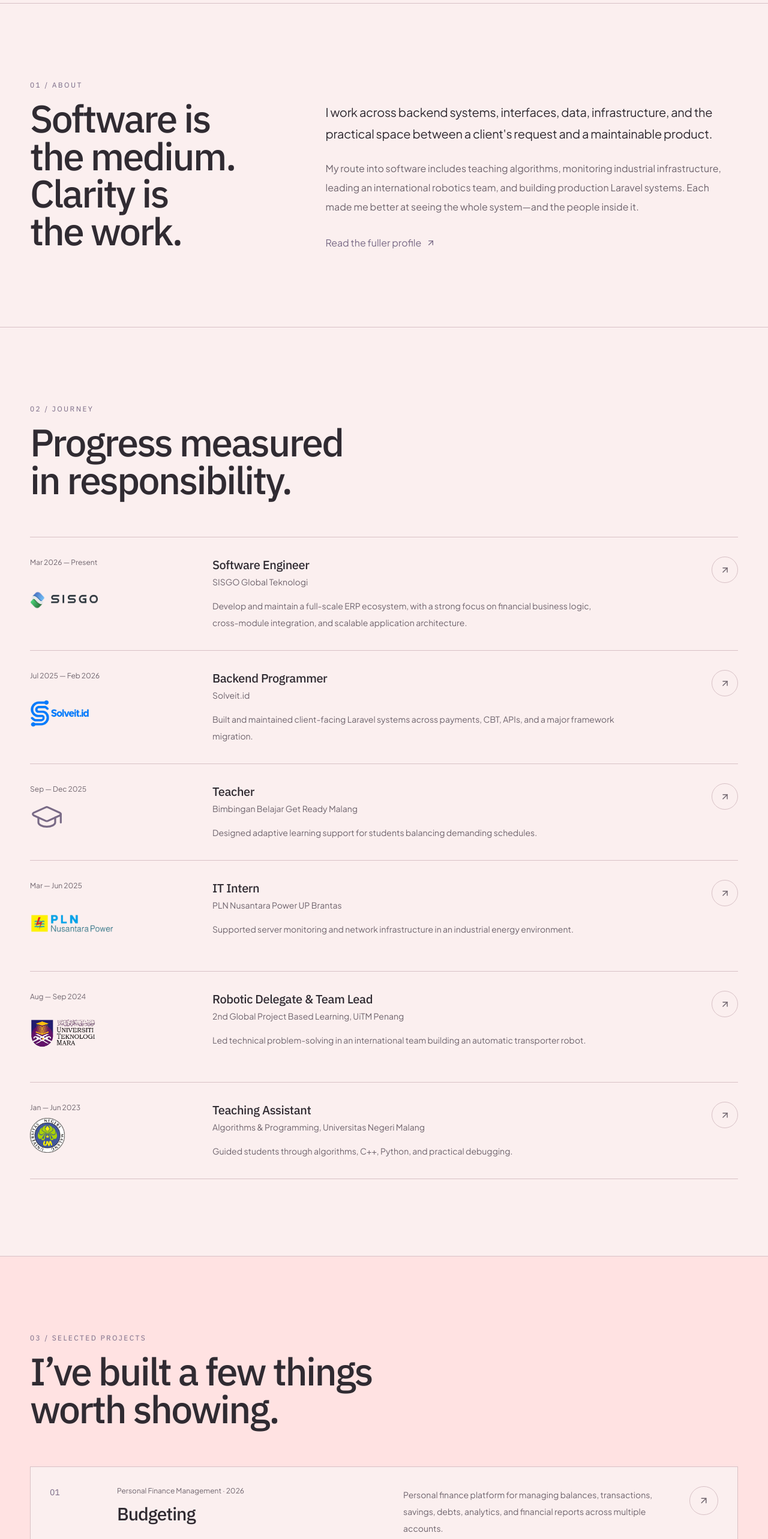
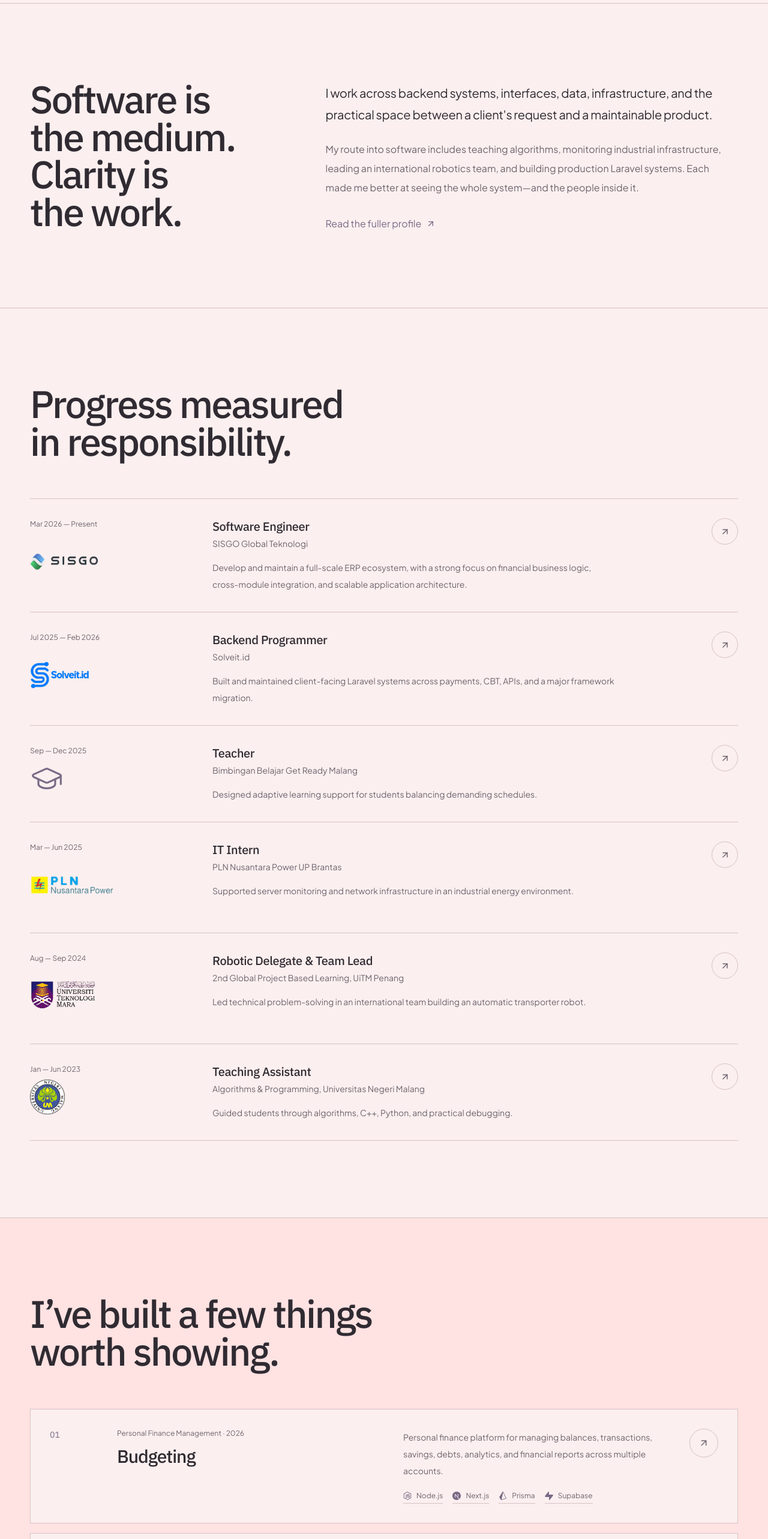
Before and after one commit to mahesayuztar/portfolio, a Next.js app: page / in a window 1280 px wide. Shown: the part 860-3426 px from the top of the page at 60% size. Built offline with nearby package versions, Linux system fonts and the light colour scheme.

Commit message:
- Remove numbered section eyebrows

```diff
--- a/src/app/Main.tsx
+++ b/src/app/Main.tsx
@@ -46,7 +46,6 @@ export default function Main() {
         <section id="about" className="section-rule py-24 sm:py-32">
           <Container className="grid gap-12 lg:grid-cols-[0.75fr_1.25fr] lg:gap-20">
             <SectionHeading
-              eyebrow="01 / About"
               title="Software is the medium. Clarity is the work."
             />
             <div className="self-end">
@@ -74,7 +73,6 @@ export default function Main() {
         <section id="journey" className="section-rule py-24 sm:py-32">
           <Container>
             <SectionHeading
-              eyebrow="02 / Journey"
               title="Progress measured in responsibility."
             />
             <ol className="mt-16 border-t border-border">
@@ -127,7 +125,6 @@ export default function Main() {
         >
           <Container>
             <SectionHeading
-              eyebrow="03 / Selected projects"
               title="I’ve built a few things worth showing."
             />
             <div className="mt-16 space-y-4">
@@ -174,7 +171,6 @@ export default function Main() {
         <section id="skills" className="section-rule py-24 sm:py-32">
           <Container>
             <SectionHeading
-              eyebrow="04 / Capabilities"
               title="Backend first, fullstack when needed."
             />
             <div className="mt-16 grid border-t border-border sm:grid-cols-2 lg:grid-cols-4">
@@ -199,9 +195,6 @@ export default function Main() {
 
         <section id="contact" className="section-rule py-24 sm:py-36">
           <Container>
-            <p className="font-heading text-xs uppercase tracking-[0.2em] text-accent pb-5">
-              05 / Contact
-            </p>
             <CursorRevealHeading className="max-w-5xl text-balance text-[clamp(3.6rem,10vw,6rem)] font-medium leading-[0.84] tracking-[-0.065em]">
               Have a problem worth giving a clear shape?
             </CursorRevealHeading>
--- a/src/components/ui/SectionHeading.tsx
+++ b/src/components/ui/SectionHeading.tsx
@@ -1,12 +1,11 @@
 import type { ReactNode } from "react";
 import { CursorRevealHeading } from "@/components/ui/CursorRevealHeading";
 
-type SectionHeadingProps = { eyebrow: string; title: ReactNode; subtitle?: ReactNode; className?: string };
+type SectionHeadingProps = { title: ReactNode; subtitle?: ReactNode; className?: string };
 
-export function SectionHeading({ eyebrow, title, subtitle, className = "" }: SectionHeadingProps) {
+export function SectionHeading({ title, subtitle, className = "" }: SectionHeadingProps) {
   return (
     <div className={className}>
-      <p className="mb-4 font-heading text-xs uppercase tracking-[0.2em] text-accent">{eyebrow}</p>
       <CursorRevealHeading as="h2" className="max-w-3xl text-balance text-[clamp(2rem,5vw,4.5rem)] font-medium leading-[0.98] tracking-[-0.04em] text-ink">{title}</CursorRevealHeading>
       {subtitle && <p className="mt-5 max-w-2xl text-base leading-7 text-muted-ink">{subtitle}</p>}
     </div>
```
